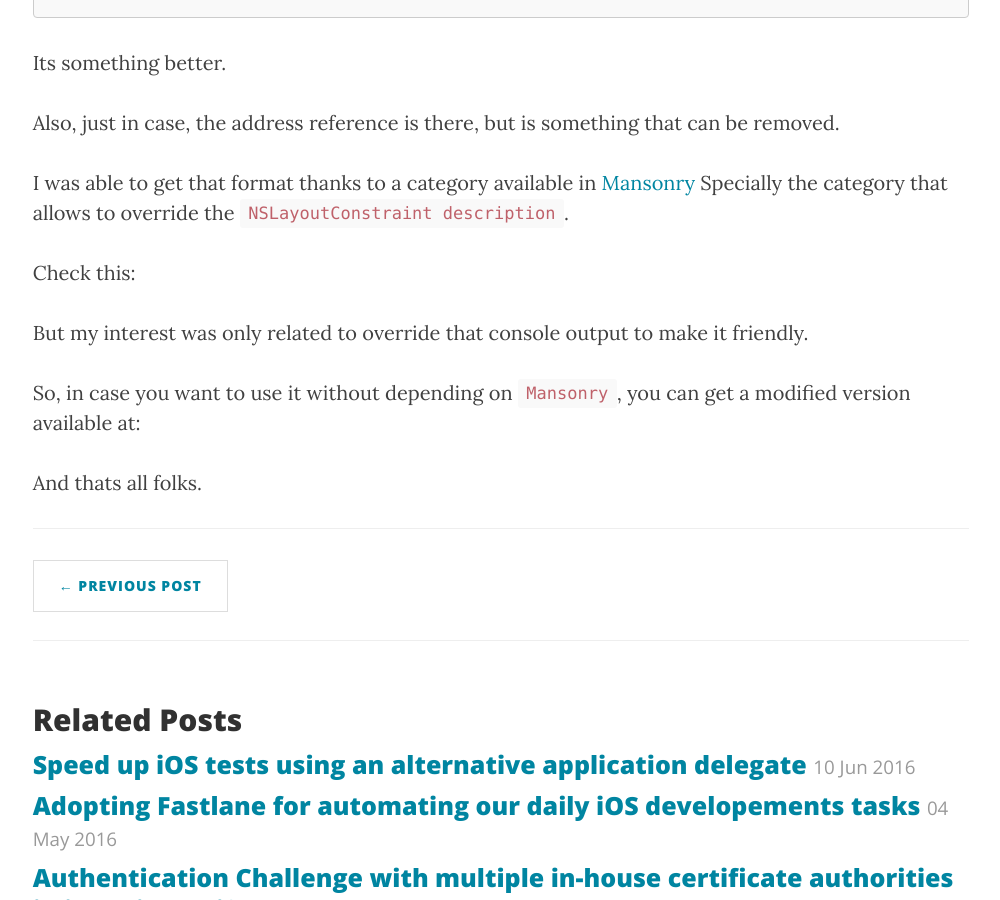
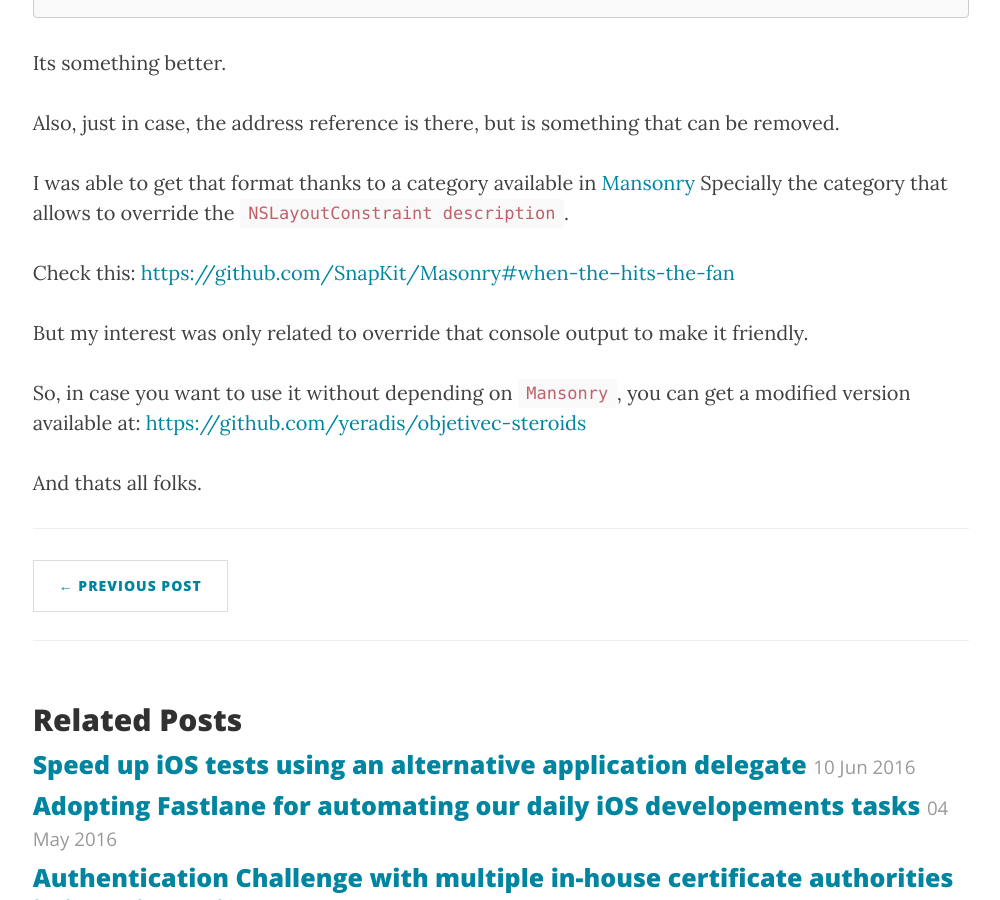
Before and after one commit to yeradis/yeradis.github.io, a Jekyll site: the page built from _posts/2016-06-17-debugging-autolayout-trick.md, in a window 1280 px wide and 900 px high, scrolled down 2845 px. Shown: the whole window, without its empty margins (139-1139 px from the left). Built offline with Jekyll 4.4.1, drawn with Linux system fonts in a browser that asks for light colours; nearby versions of some CDN libraries; a script that is not in the unit is left out; comment, search, counter and statistics services are not loaded.

Commit message:
fixing url

```diff
--- a/_posts/2016-06-17-debugging-autolayout-trick.md
+++ b/_posts/2016-06-17-debugging-autolayout-trick.md
@@ -64,10 +64,10 @@ Also, just in case, the address reference is there, but is something that can be
 I was able to get that format thanks to a category available in [Mansonry](https://github.com/SnapKit/Masonry)
 Specially the category that allows to override the `NSLayoutConstraint description`.
 
-Check this: [](https://github.com/SnapKit/Masonry#when-the--hits-the-fan)
+Check this: [https://github.com/SnapKit/Masonry#when-the--hits-the-fan]()
 
 But my interest was only related to override that console output to make it friendly.
 
-So, in case you want to use it without depending on `Mansonry`, you can get a modified version available at: [](https://github.com/yeradis/objetivec-steroids)
+So, in case you want to use it without depending on `Mansonry`, you can get a modified version available at: [https://github.com/yeradis/objetivec-steroids]()
 
 And thats all folks.
```
